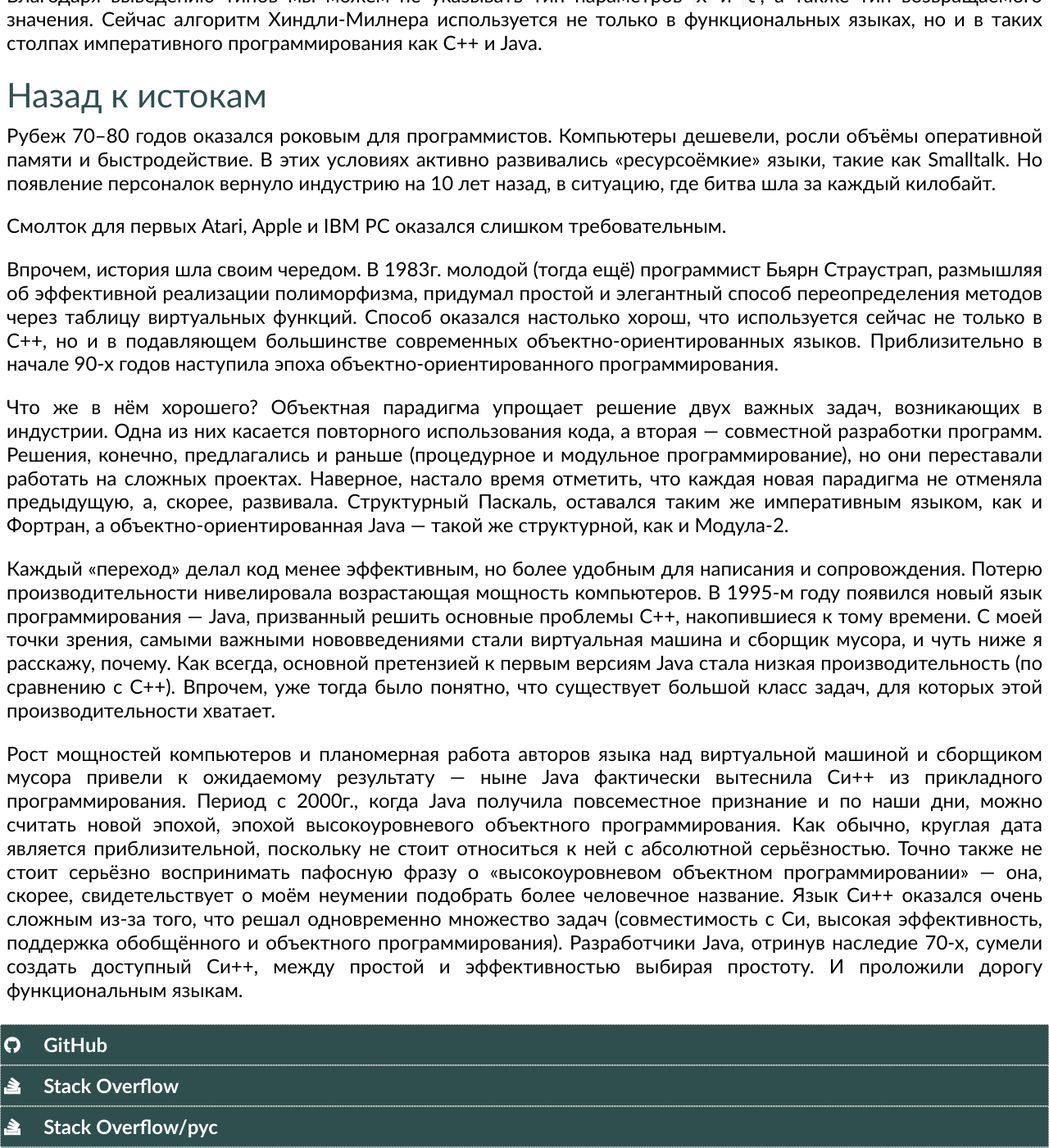
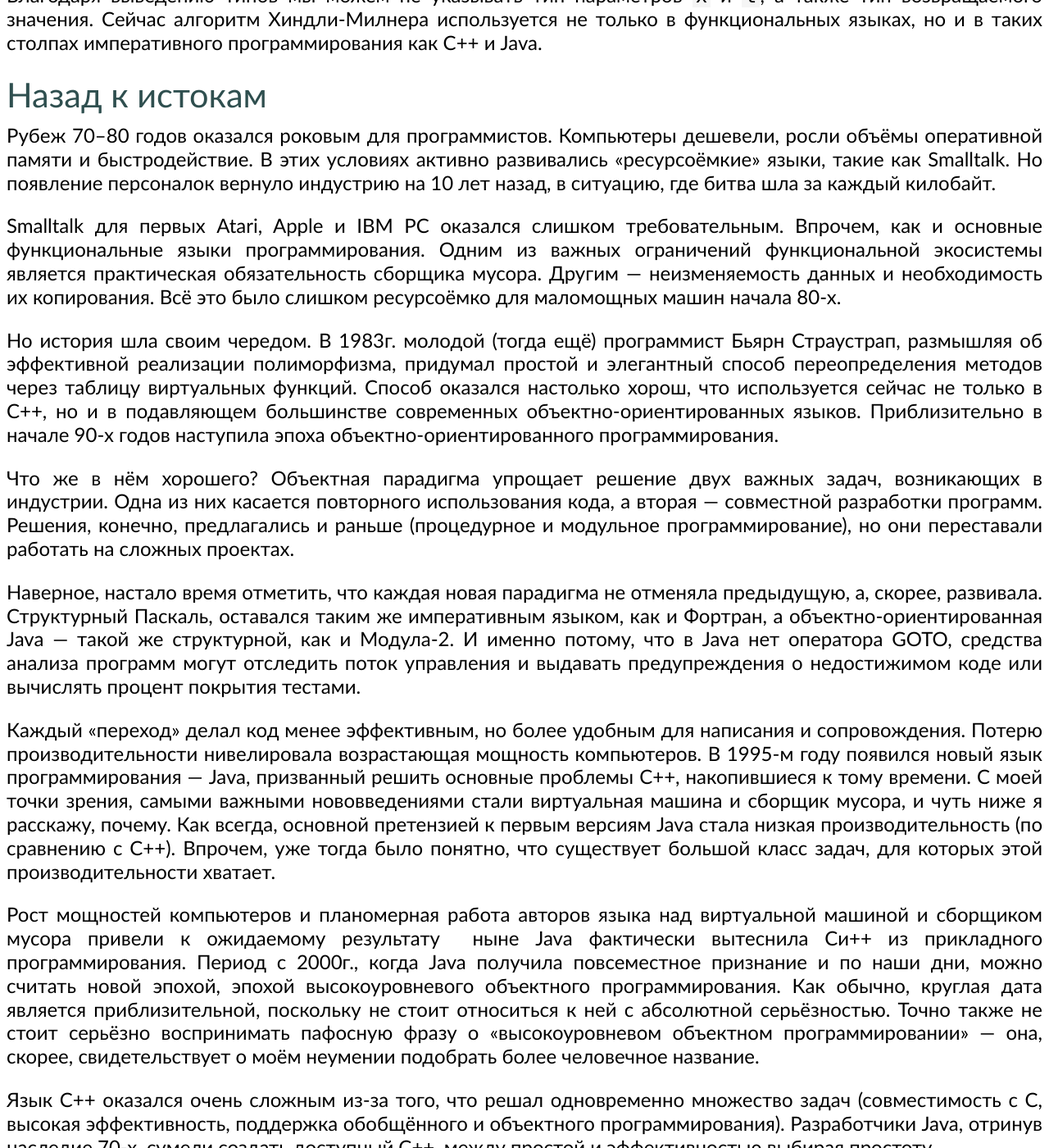
Before and after one commit to markshevchenko/markshevchenko.github.io, a Jekyll site: the page built from articles/program-languages.md, in a window 1280 px wide and 1400 px high, scrolled down 10239 px. Shown: the whole window at 82% size. Built offline with Jekyll 4.4.1, drawn with Linux system fonts in a browser that asks for light colours; some web fonts are replaced; comment, search, counter and statistics services are not loaded; some of the changed text lies outside the part shown.

Commit message:
Дописал до функциональных языков.

````diff
--- a/articles/program-languages.md
+++ b/articles/program-languages.md
@@ -218,7 +218,7 @@
 семантику &laquo;`a`&nbsp;&mdash; предпоследнее вычисленное число, а `b`&nbsp;&mdash; последнее&raquo; Мы могли бы отказаться от переменной `t`,
 но код станет непонятным:
 
-```
+```fortran
     print *, a
     a = a + b
     b = a - b
@@ -327,23 +327,34 @@
 Рубеж 70&ndash;80 годов оказался роковым для программистов. Компьютеры дешевели, росли объёмы оперативной памяти и быстродействие. В этих условиях активно развивались «ресурсоёмкие»
 языки, такие как Smalltalk. Но появление персоналок вернуло индустрию на 10 лет назад, в ситуацию, где битва шла за каждый килобайт.
 
-Смолток для первых Atari, Apple и IBM PC оказался слишком требовательным.
+Smalltalk для первых Atari, Apple и IBM PC оказался слишком требовательным. Впрочем, как и основные функциональные языки программирования. Одним из важных ограничений функциональной
+экосистемы является практическая обязательность сборщика мусора. Другим&nbsp;&mdash; неизменяемость данных и необходимость их копирования. Всё это было слишком ресурсоёмко для
+маломощных машин начала 80-х.
 
-Впрочем, история шла своим чередом. В 1983г. молодой (тогда ещё) программист Бьярн Страустрап, размышляя об эффективной реализации полиморфизма, придумал простой и элегантный способ
+Но история шла своим чередом. В 1983г. молодой (тогда ещё) программист Бьярн Страустрап, размышляя об эффективной реализации полиморфизма, придумал простой и элегантный способ
 переопределения методов через таблицу виртуальных функций. Способ оказался настолько хорош, что используется сейчас не только в C++, но и в подавляющем большинстве современных
 объектно-ориентированных языков. Приблизительно в начале 90-х годов наступила эпоха объектно-ориентированного программирования.
 
 Что же в нём хорошего? Объектная парадигма упрощает решение двух важных задач, возникающих в индустрии. Одна из них касается повторного использования кода, а вторая&nbsp;&mdash; совместной
 разработки программ. Решения, конечно, предлагались и раньше (процедурное и модульное программирование), но они переставали работать на сложных проектах.
+
 Наверное, настало время отметить, что каждая новая парадигма не отменяла предыдущую, а, скорее, развивала. Структурный Паскаль, оставался таким же императивным языком, как и Фортран,
-а объектно-ориентированная Java&nbsp;&mdash; такой же структурной, как и Модула-2.
+а объектно-ориентированная Java&nbsp;&mdash; такой же структурной, как и Модула-2. И именно потому, что в Java нет оператора GOTO, средства анализа программ могут отследить
+поток управления и выдавать предупреждения о недостижимом коде или вычислять процент покрытия тестами.
 
 Каждый «переход» делал код менее эффективным, но более удобным для написания и сопровождения. Потерю производительности нивелировала возрастающая мощность компьютеров.
 В 1995-м году появился новый язык программирования&nbsp;&mdash; Java, призванный решить основные проблемы C++, накопившиеся к тому времени. С моей точки зрения, самыми важными
 нововведениями стали виртуальная машина и сборщик мусора, и чуть ниже я расскажу, почему. Как всегда, основной претензией к первым версиям Java стала низкая производительность
 (по сравнению с C++). Впрочем, уже тогда было понятно, что существует большой класс задач, для которых этой производительности хватает.
 
-Рост мощностей компьютеров и планомерная работа авторов языка над виртуальной машиной и сборщиком мусора привели к ожидаемому результату — ныне Java фактически вытеснила Си++ из прикладного программирования.
-Период с 2000г., когда Java получила повсеместное признание и по наши дни, можно считать новой эпохой, эпохой высокоуровневого объектного программирования. Как обычно, круглая дата является приблизительной, поскольку не стоит относиться к ней с абсолютной серьёзностью. Точно также не стоит серьёзно воспринимать пафосную фразу о «высокоуровневом объектном программировании» — она, скорее, свидетельствует о моём неумении подобрать более человечное название.
-Язык Си++ оказался очень сложным из-за того, что решал одновременно множество задач (совместимость с Си, высокая эффективность, поддержка обобщённого и объектного программирования). Разработчики Java, отринув наследие 70-х, сумели создать доступный Си++, между простой и эффективностью выбирая простоту.
+Рост мощностей компьютеров и планомерная работа авторов языка над виртуальной машиной и сборщиком мусора привели к ожидаемому результату&nbsp; ныне Java фактически вытеснила Си++ из
+прикладного программирования. Период с 2000г., когда Java получила повсеместное признание и по наши дни, можно считать новой эпохой, эпохой высокоуровневого объектного программирования.
+Как обычно, круглая дата является приблизительной, поскольку не стоит относиться к ней с абсолютной серьёзностью. Точно также не стоит серьёзно воспринимать пафосную фразу о
+«высокоуровневом объектном программировании»&nbsp;&mdash; она, скорее, свидетельствует о моём неумении подобрать более человечное название.
+
+Язык C++ оказался очень сложным из-за того, что решал одновременно множество задач (совместимость с C, высокая эффективность, поддержка обобщённого и объектного программирования).
+Разработчики Java, отринув наследие 70-х, сумели создать доступный C++, между простой и эффективностью выбирая простоту.
+
 И проложили дорогу функциональным языкам.
+
+## Назад в будущее
````
